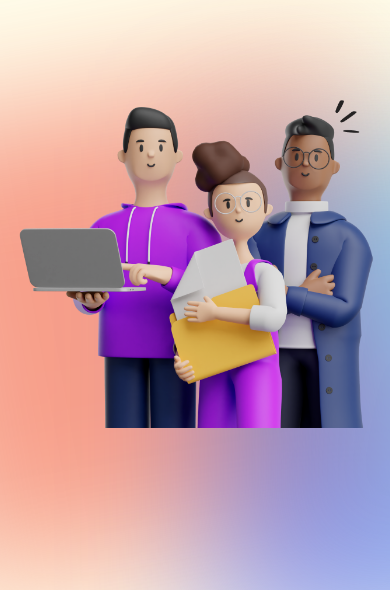
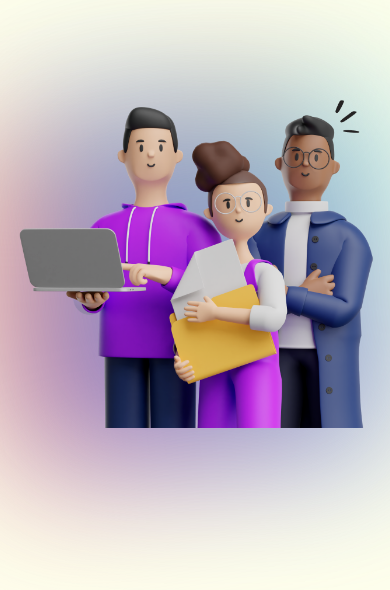
Before and after one commit to Nurmukhamed7/dakeshi-inc, a website built with Vite: page index.html in a window 390 px wide. Shown: the part 254-844 px from the top of the page. Built offline with nearby package versions, Linux system fonts and the light colour scheme; a web font is replaced by a local one.

Commit message:
Fixed gradients

```diff
--- a/src/scss/components/heroSection/header-media.scss
+++ b/src/scss/components/heroSection/header-media.scss
@@ -53,7 +53,7 @@
 
 @media (max-width: 480px) {
 	.heroSection {
-		overflow-x: hidden;
+		/* overflow-x: hidden; */
 	}
 
 	.header-row {
@@ -69,4 +69,18 @@
 			width: 500px;
 		}
 	}
+
+	.header-gradient__1 {
+		width: 360px;
+		left: 350px;
+		height: 360px;
+		top: 350px;
+	}
+
+	.header-gradient__2 {
+		width: 360px;
+		left: 20px;
+		height: 360px;
+		top: 0;
+	}
 }
--- a/src/scss/components/navBar/navBar-media.scss
+++ b/src/scss/components/navBar/navBar-media.scss
@@ -50,3 +50,17 @@
 		position: fixed;
 	}
 }
+
+@media (max-width: 480px) {
+	.nav-button {
+		/* display: none; */
+		position: absolute;
+		z-index: 9;
+		top: 32px;
+		left: 30px;
+	}
+
+	.nav.open .nav-button {
+		/* position: fixed; */
+	}
+}
```
